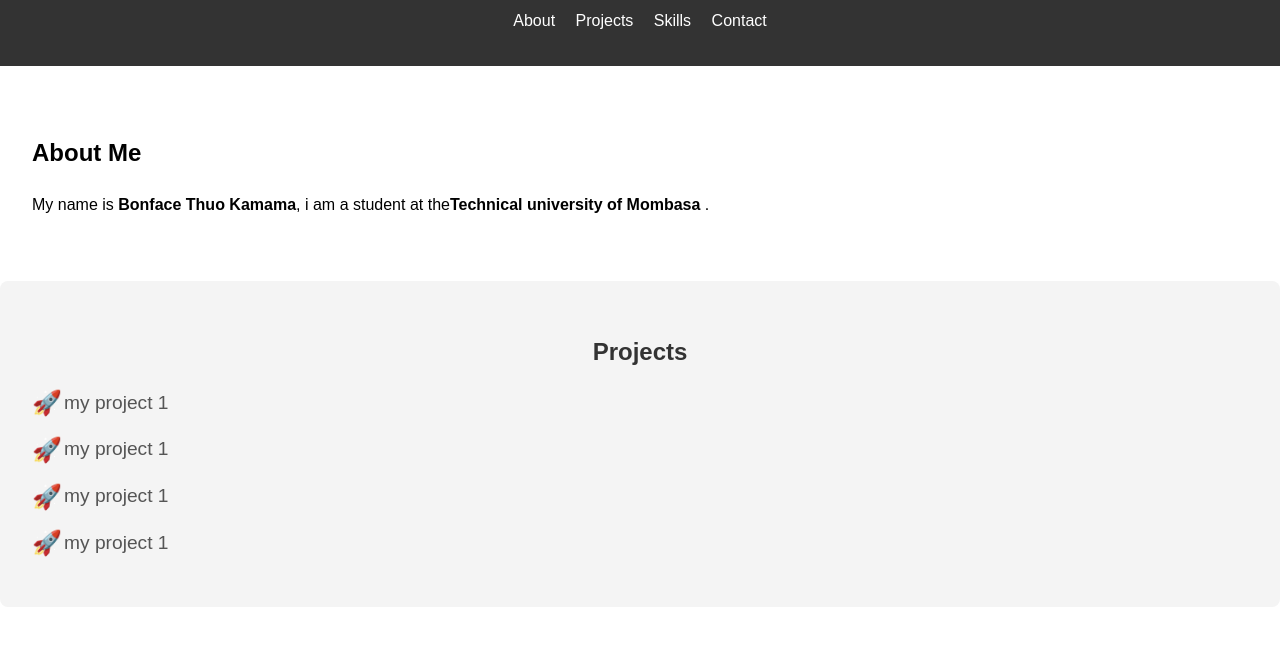
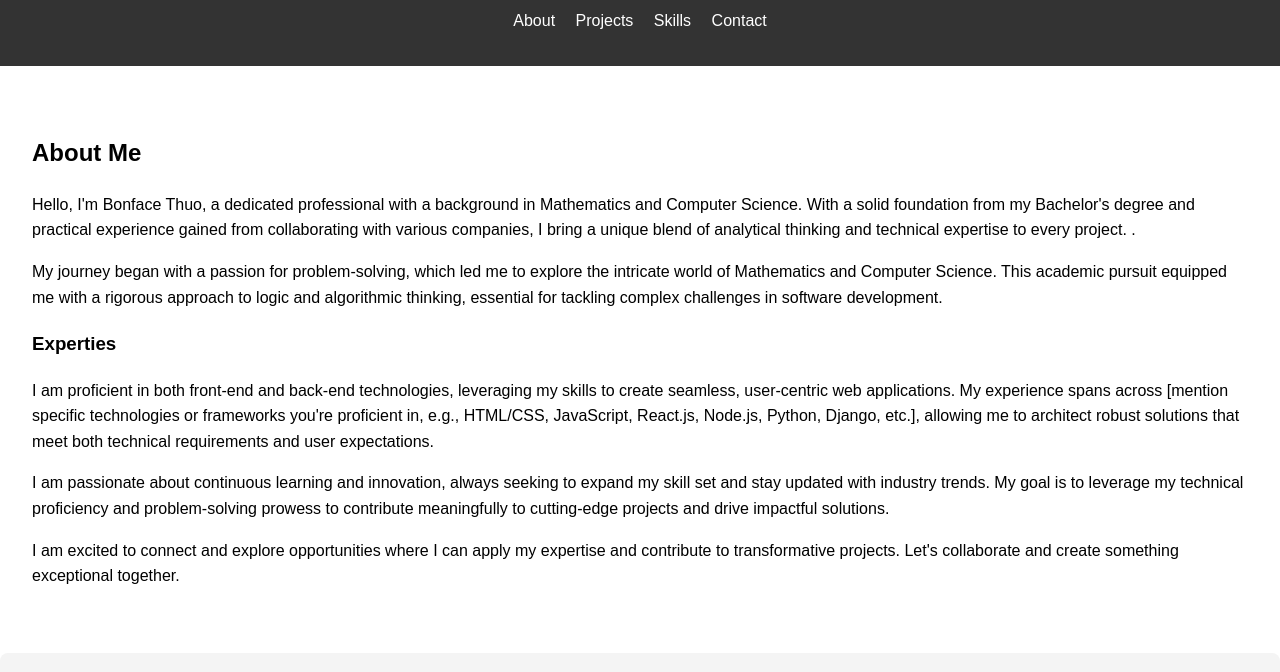
Before and after one commit to Bonface-3020/my-portfolio, a plain HTML site: page index.html in a window 1280 px wide. Shown: the part 102-774 px from the top of the page. Drawn offline with Linux system fonts and the light colour scheme.

Commit message:
populate

```diff
--- a/index.html
+++ b/index.html
@@ -22,7 +22,12 @@
 
     <section id="about">
         <h2>About Me</h2>
-        <p>My name is<b> Bonface Thuo Kamama</b>, i am a student at the<strong>Technical university of Mombasa</strong> .</p>
+        <p>Hello, I'm Bonface Thuo, a dedicated professional with a background in Mathematics and Computer Science. With a solid foundation from my Bachelor's degree and practical experience gained from collaborating with various companies, I bring a unique blend of analytical thinking and technical expertise to every project. .</p>
+        <p>My journey began with a passion for problem-solving, which led me to explore the intricate world of Mathematics and Computer Science. This academic pursuit equipped me with a rigorous approach to logic and algorithmic thinking, essential for tackling complex challenges in software development.</p>
+        <h3>Experties</h3>
+        <p>I am proficient in both front-end and back-end technologies, leveraging my skills to create seamless, user-centric web applications. My experience spans across [mention specific technologies or frameworks you're proficient in, e.g., HTML/CSS, JavaScript, React.js, Node.js, Python, Django, etc.], allowing me to architect robust solutions that meet both technical requirements and user expectations.</p>
+        <p>I am passionate about continuous learning and innovation, always seeking to expand my skill set and stay updated with industry trends. My goal is to leverage my technical proficiency and problem-solving prowess to contribute meaningfully to cutting-edge projects and drive impactful solutions.</p>
+        <p>I am excited to connect and explore opportunities where I can apply my expertise and contribute to transformative projects. Let's collaborate and create something exceptional together.</p>
     </section>
 
     <section id="projects">
```
Also changed, not shown: style.css (line endings or trailing spaces).
